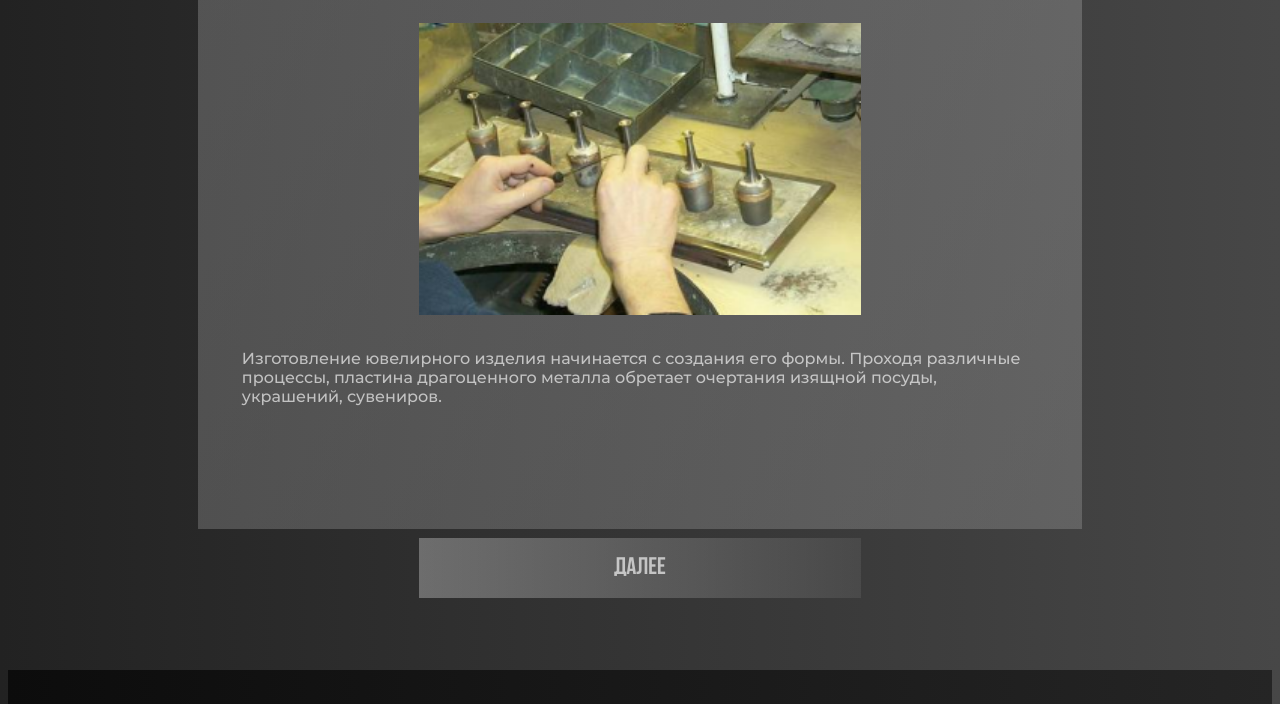
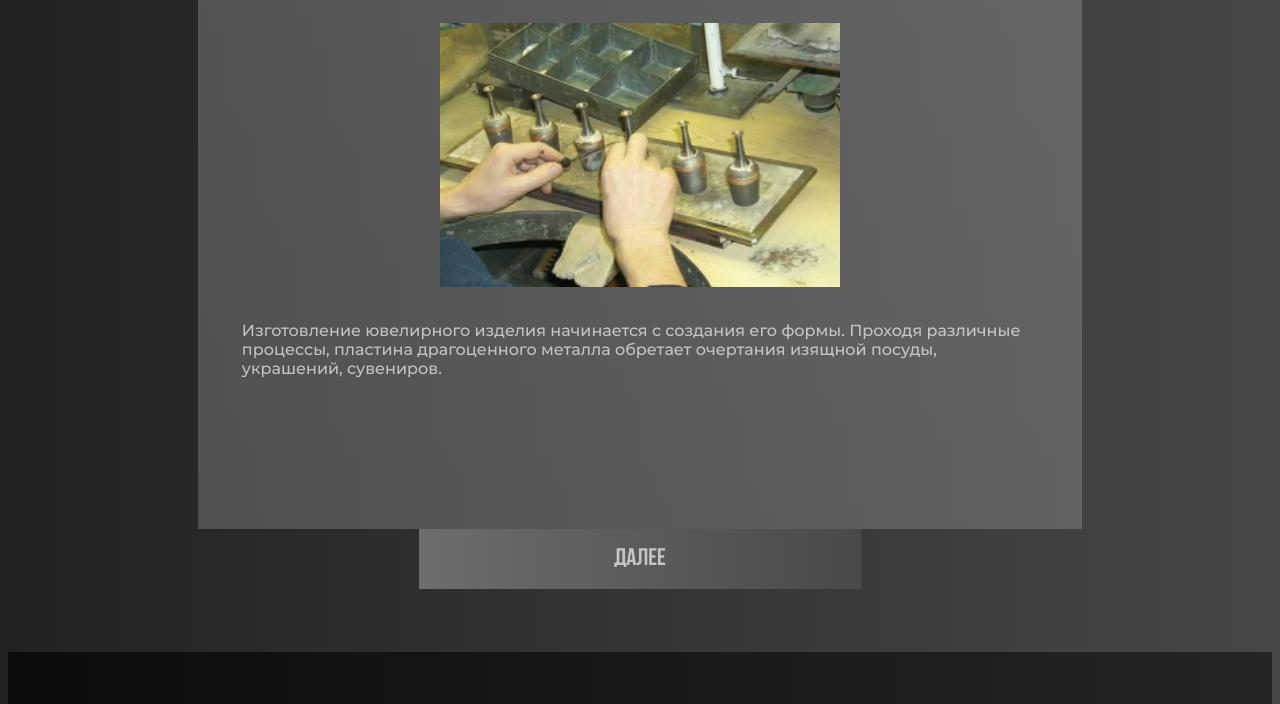
Before and after one commit to Filolio/Filolio.github.io, a plain HTML site: page tech/index.html in a window 1280 px wide. Shown: the part 248-952 px from the top of the page. Drawn offline with nearby package versions, Linux system fonts and the light colour scheme.

Commit message:
мелочи с масштабированием

```diff
--- a/tech/index_style.css
+++ b/tech/index_style.css
@@ -34,7 +34,6 @@
     color: rgba(255, 255, 255, 0.647);
     width: 50%;
     padding: 2%;
-    margin: 1% 1%;
     border: 0px;
 }
 
@@ -49,8 +48,11 @@ footer {
 }
 
     img {
-        width: 50%;
+        width: 50vmin;
         display: block;
+        min-height: 210px;
+        min-width: 294px;
+
         margin-left: auto;
         margin-right: auto
     }
```
Also changed, not shown: 2 other files.
